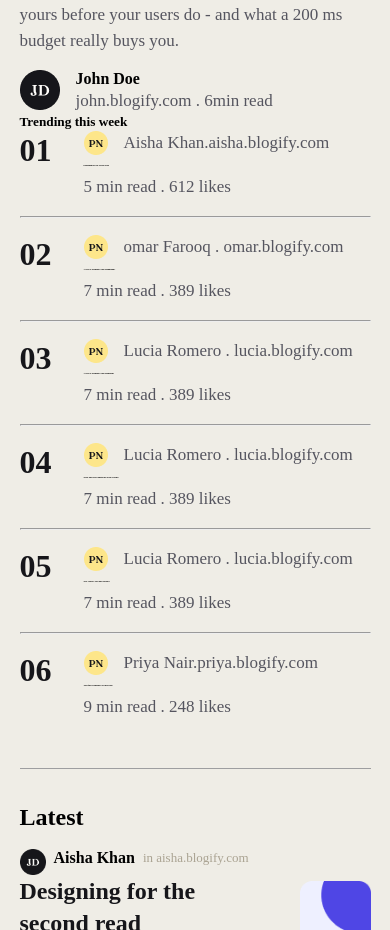
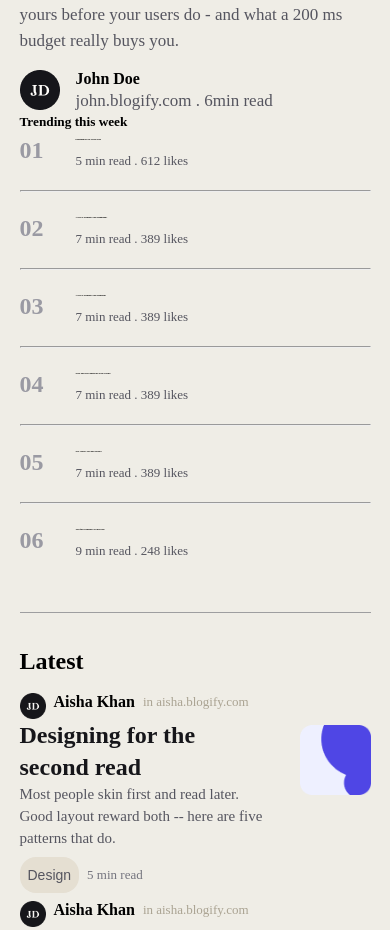
Before and after one commit to sahiba2503/currentProject, a React (Vite) app in the folder vite-project/: page / in a window 390 px wide. Shown: the part 1247-2177 px from the top of the page. Built offline with nearby package versions, Linux system fonts and the light colour scheme.

Commit message:
made mobile screen responsive

```diff
--- a/vite-project/src/component/Latency.jsx
+++ b/vite-project/src/component/Latency.jsx
@@ -44,7 +44,7 @@ function Latency() {
               <div className="list-detail">
                <div className="list-heading"><img src={avatar2} alt="" /> <p>Aisha Khan.aisha.blogify.com</p></div>
               <h5>Designing for the second read</h5>
-              <p>5 min read . 612 likes</p>
+              <p className="date-time-publish-com" >5 min read . 612 likes</p>
               </div>
               </div>
               <hr />
@@ -53,7 +53,7 @@ function Latency() {
               <div className="list-detail">
                <div className="list-heading"><img src={avatar2} alt="" /> <p>omar Farooq . omar.blogify.com</p></div>
               <h5>A year of learning Urdu callingraphy</h5>
-              <p>7 min read . 389 likes</p>
+              <p className="date-time-publish-com">7 min read . 389 likes</p>
               </div>
               </div>
               <hr />
@@ -62,7 +62,7 @@ function Latency() {
               <div className="list-detail">
                <div className="list-heading"><img src={avatar2} alt="" /> <p>Lucia Romero . lucia.blogify.com</p></div>
                <h5>A year of learning Urdu calligraphy</h5>
-              <p>7 min read . 389 likes</p>
+              <p className="date-time-publish-com">7 min read . 389 likes</p>
               </div>
               </div>
               <hr />
@@ -71,7 +71,7 @@ function Latency() {
               <div className="list-detail">
                <div className="list-heading"><img src={avatar2} alt="" /> <p>Lucia Romero . lucia.blogify.com</p></div>
                <h5>What tide pools taught me about systems</h5>
-              <p>7 min read . 389 likes</p>
+              <p className="date-time-publish-com">7 min read . 389 likes</p>
               </div>
               </div>
               <hr />
@@ -80,7 +80,7 @@ function Latency() {
               <div className="list-detail">
                <div className="list-heading"><img src={avatar2} alt="" /> <p>Lucia Romero . lucia.blogify.com</p></div>
                <h5>Why latency feels like distance</h5>
-              <p>7 min read . 389 likes</p>
+              <p className="date-time-publish-com">7 min read . 389 likes</p>
               </div>
               </div>
               <hr />
@@ -89,7 +89,7 @@ function Latency() {
               <div className="list-detail">
                <div className="list-heading"><img src={avatar2} alt="" /> <p>Priya Nair.priya.blogify.com</p></div>
               <h5>The quiet ecomomics of chai stalls</h5>
-              <p>9 min read . 248 likes</p>
+              <p className="date-time-publish-com">9 min read . 248 likes</p>
 
               </div>
               </div>
--- a/vite-project/src/component/auth.css
+++ b/vite-project/src/component/auth.css
@@ -983,4 +983,14 @@ gap:0.5rem;
     body{
         background-color: #efede6;
     }
+    .list-container h3{
+        color:#9A9AA3;
+           font-size: 24px;
+    }
+    .list-heading {
+        display: none;
+    }
+    .list-detail .date-time-publish-com{
+        font-size: 13px;
+    }
 }
```
